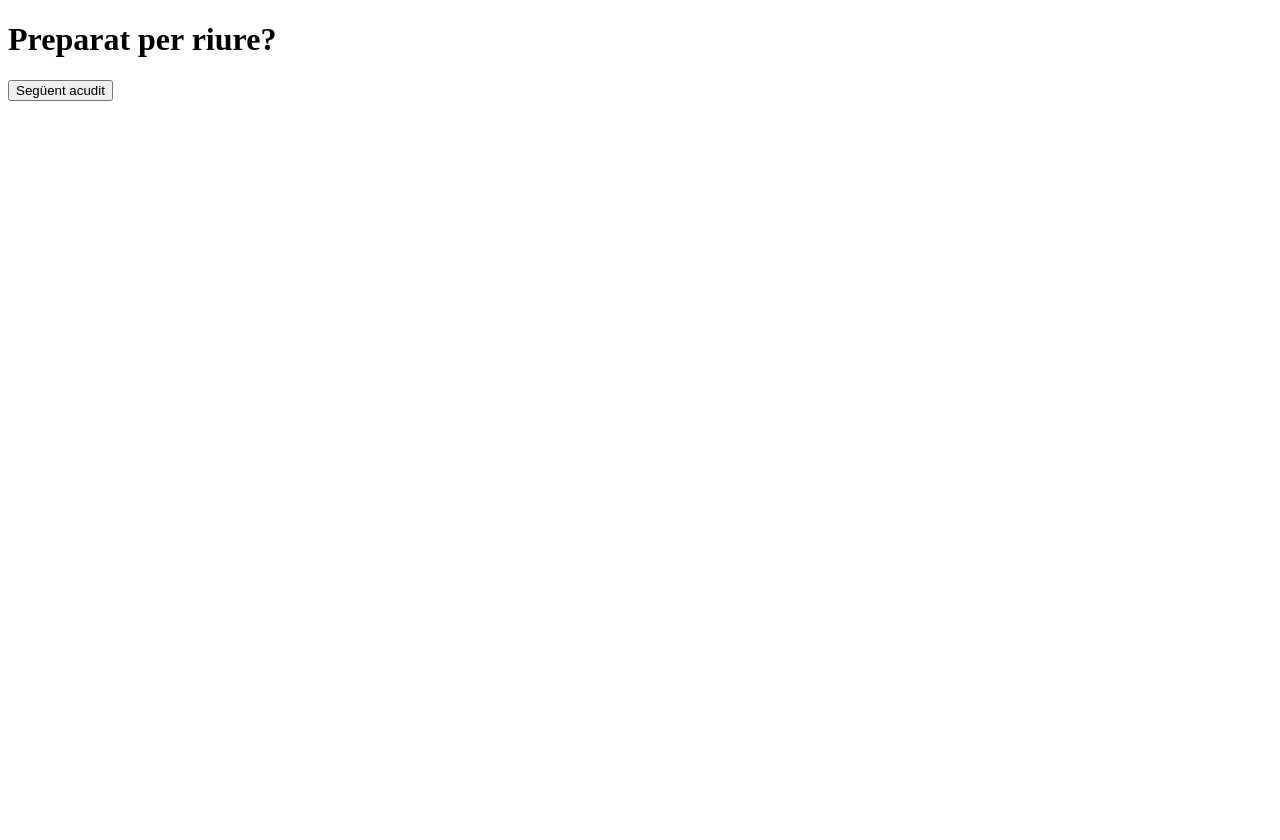
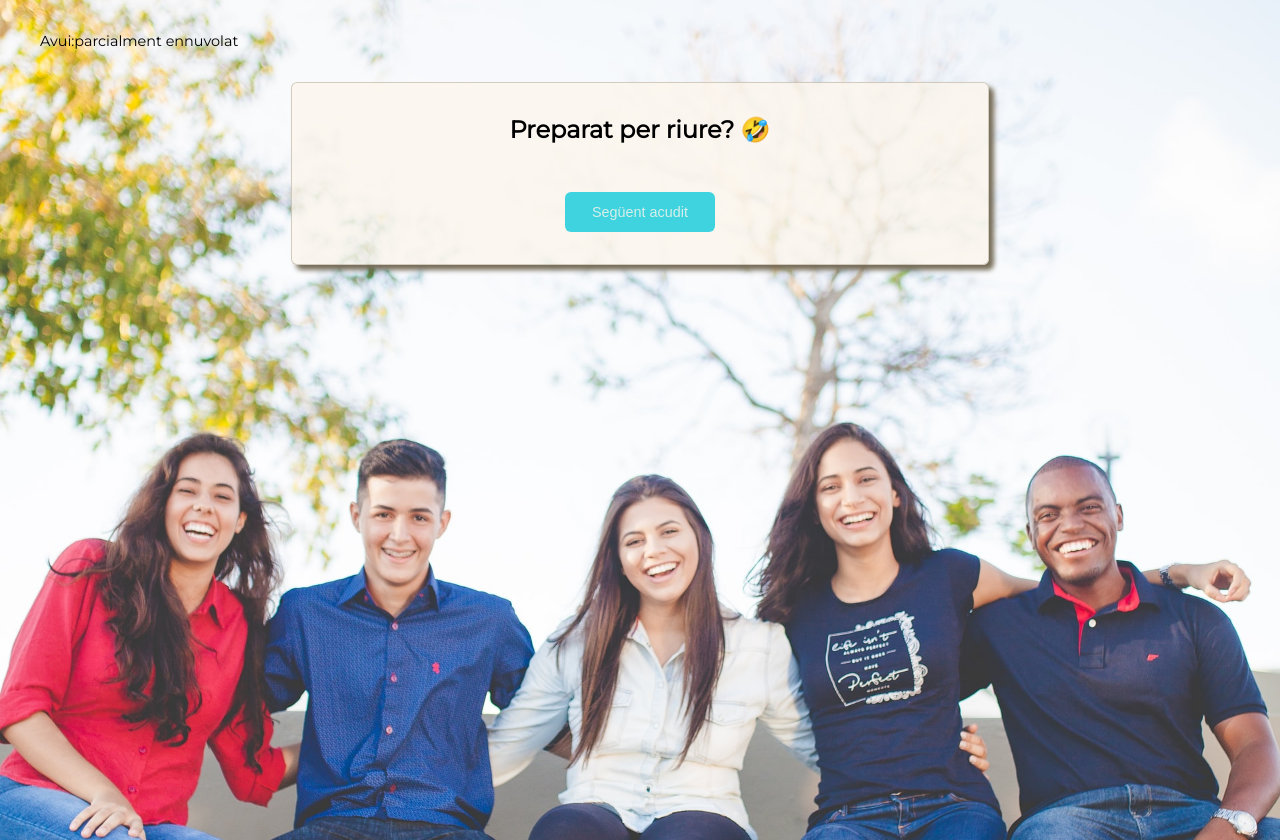
Before and after one commit to yokkit/s5Acdits, a plain HTML site: page index.html in a window 1280 px wide. Before the commit the page ends 800 px from the top, so only its background shows below. Drawn offline with Linux system fonts and the light colour scheme.

Commit message:
Add Exercise2

```diff
--- a/index.html
+++ b/index.html
@@ -4,12 +4,22 @@
     <meta charset="UTF-8">
     <meta http-equiv="X-UA-Compatible" content="IE=edge">
     <meta name="viewport" content="width=device-width, initial-scale=1.0">
+    <!-- google font -->
+        <link href="https://fonts.googleapis.com/css2?family=Montserrat&display=swap" rel="stylesheet">
+    <link rel="stylesheet" href="styles.css">
     <title>Document</title>
 </head>
 <body>
-    <h1>Preparat per riure?</h1>
-    <h2></h2>
-    <button class="acuditButton">Següent acudit</button>
+    <div class="container">
+        <div class="weather">
+            <p>Avui:parcialment ennuvolat</p>
+        </div>
+        <div class="acudits">
+            <h1>Preparat per riure? &#129315;</h1>
+            <p class="jokeText"></p>
+            <button class="acuditButton">Següent acudit</button>
+        </div>
+    </div>
 
     <script src="index.js"></script>
 </body>
--- a/index.js
+++ b/index.js
@@ -36,6 +36,7 @@ var __generator = (this && this.__generator) || function (thisArg, body) {
 };
 var _this = this;
 var jokeButton = document.querySelector(".acuditButton");
+var jokeText = document.querySelector(".jokeText");
 jokeButton.addEventListener("click", function () { return dadJoke(); });
 var dadJoke = function () { return __awaiter(_this, void 0, void 0, function () {
     var res, data, error_1;
@@ -43,6 +44,7 @@ var dadJoke = function () { return __awaiter(_this, void 0, void 0, function ()
         switch (_a.label) {
             case 0:
                 _a.trys.push([0, 3, , 4]);
+                jokeText.innerText = "";
                 return [4 /*yield*/, fetch('https://icanhazdadjoke.com/', {
                         headers: {
                             Accept: "application/json"
@@ -54,6 +56,7 @@ var dadJoke = function () { return __awaiter(_this, void 0, void 0, function ()
             case 2:
                 data = _a.sent();
                 console.log(data.joke);
+                jokeText.innerText = data.joke;
                 return [3 /*break*/, 4];
             case 3:
                 error_1 = _a.sent();
--- /dev/null
+++ b/styles.css
@@ -0,0 +1,40 @@
+body{
+    text-align: center;
+    background-image: url(./imgs/laugh_bg.jpg);
+    background-position: center;
+    background-size: 100%;
+    font-family: 'Montserrat', sans-serif;
+}
+h1 {
+    margin-top: 0;
+    font-size: 1.5rem;
+}
+.container{
+    height: 100vh;
+}
+.weather {
+    text-align: left;
+    margin: 2rem;
+    font-size: .9rem;
+}
+.acudits{
+    margin: 30px auto;
+    background-color: rgba(252, 246, 236, .8);
+    width: 50%;
+    padding: 2rem;
+    border-radius: 6px;
+    box-shadow: 5px 5px 5px rgb(119, 108, 87);
+    border:solid rgba(119, 108, 87, 0.3) .5px;
+}
+.jokeText {
+    margin: 3rem 0;
+}
+.acuditButton {
+    width: 150px;
+    height: 40px;
+    border:0;
+    border-radius: 6px;
+    background-color: #3ED3DE;
+    color: rgba(252, 246, 236, .8);
+    font-size: .9rem;
+}
```
Also changed, not shown: imgs/laugh_bg.jpg (added), 1 other file.
